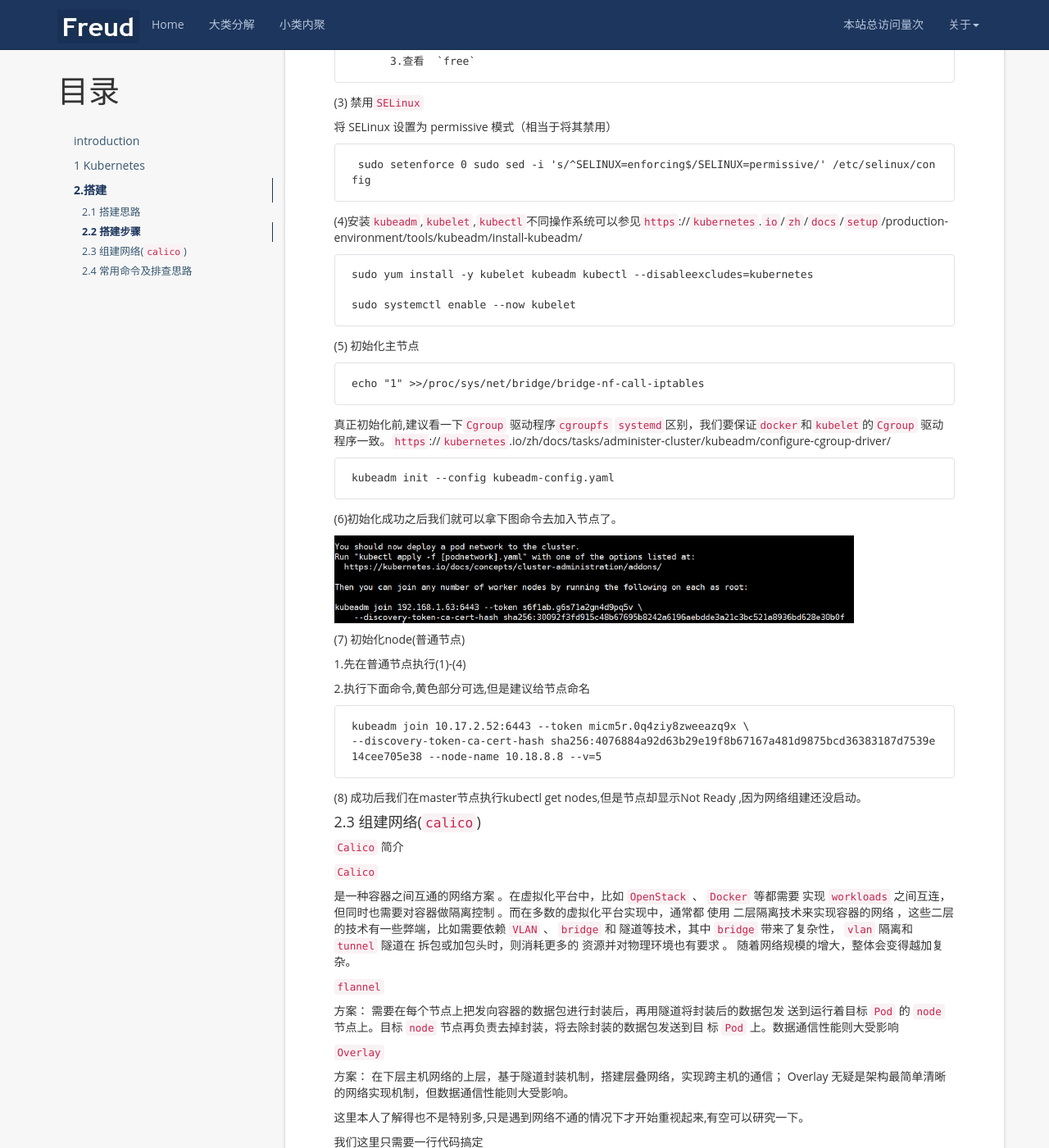
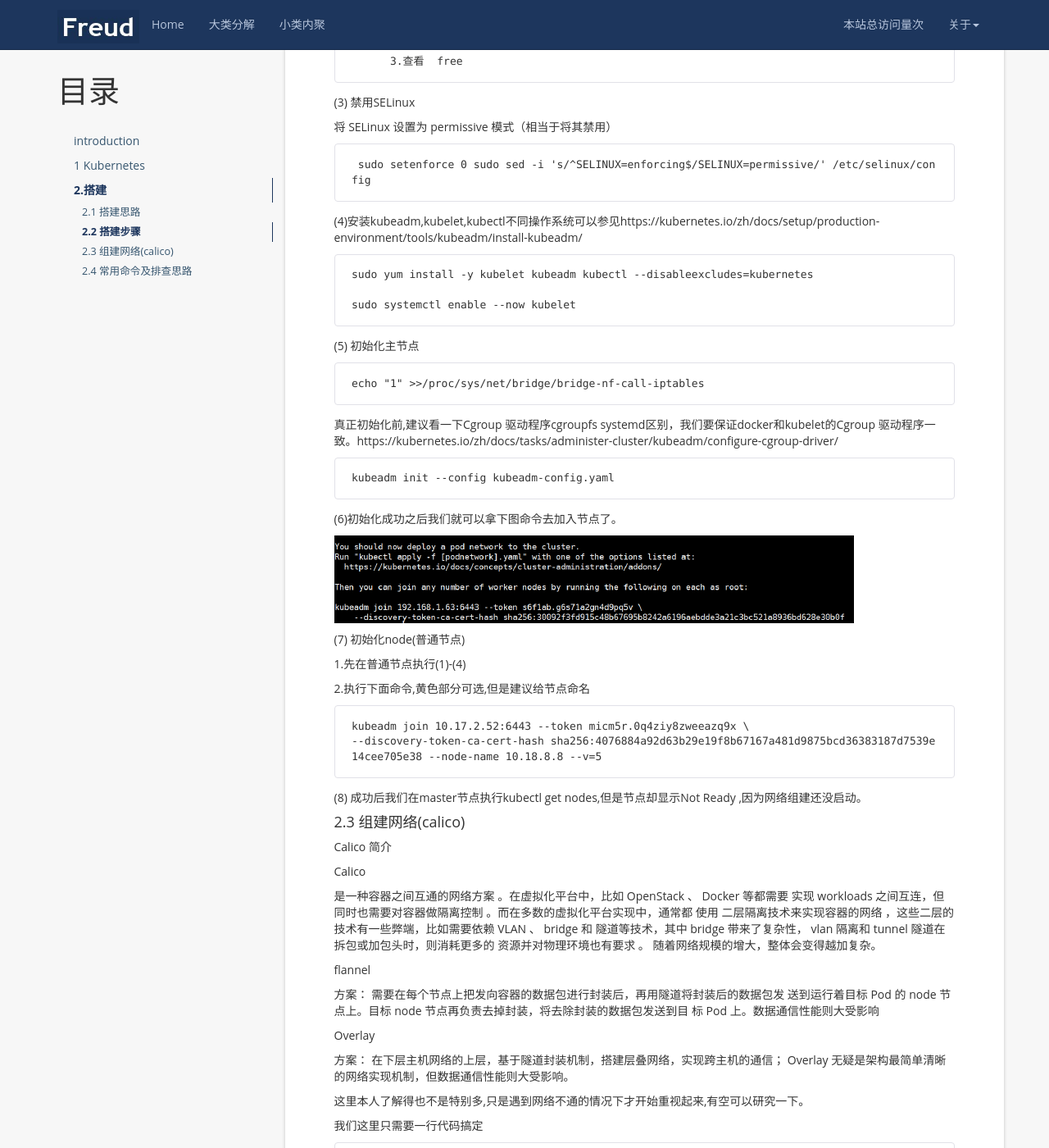
Before and after one commit to bo07997/myBlog, a Jekyll site: the page built from _posts/2021-08-12-Kubernetes集群搭建.md, in a window 1280 px wide and 1400 px high, scrolled down 1199 px. Shown: the whole window at 82% size. Built offline with Jekyll 4.4.1, drawn with Linux system fonts in a browser that asks for light colours; nearby versions of some CDN libraries; a script that is not in the unit is left out; comment, search, counter and statistics services are not loaded; some of the changed text lies outside the part shown.

Commit message:
Revert "MOD <批量美化>"
This reverts commit c4e48f9df566221e72e984bcc2987a8395e54891.

````diff
--- a/_posts/2021-08-12-Kubernetes集群搭建.md
+++ b/_posts/2021-08-12-Kubernetes集群搭建.md
@@ -11,19 +11,19 @@ description: Kubernetes集群搭建,比较简略。
 {:toc}
 #### introduction
 
-`Kubernetes`是 `Google` 开源的容器集群管理系统，基于 `Docker` 构建一个容器的调度服务，提供资源调度、均衡容灾、服务注册、动态扩缩容等功能套件。
+Kubernetes是 Google 开源的容器集群管理系统，基于 Docker 构建一个容器的调度服务，提供资源调度、均衡容灾、服务注册、动态扩缩容等功能套件。
 
 ## 1 Kubernetes
 
 #### 1.1概述
 
-`Kubernetes`是 `Google` 开源的容器集群管理系统，基于 `Docker` 构建一个容器的调度服务，提供资源调度、均衡容灾、服务注册、动态扩缩容等功能套件。 `Kubernetes` 基于 `docker` 容器的云平台，简写成： k8s。
+Kubernetes是 Google 开源的容器集群管理系统，基于 Docker 构建一个容器的调度服务，提供资源调度、均衡容灾、服务注册、动态扩缩容等功能套件。 Kubernetes 基于 docker 容器的云平台，简写成： k8s。
 
-#### 1.2 `kubeadm`、`kubelet` 和 `kubectl`
+#### 1.2 kubeadm、kubelet 和 kubectl
 
-`kubeadm`：用来初始化集群的指令。
+kubeadm：用来初始化集群的指令。
 
-`kubelet`：在集群中的每个节点上用来启动 `Pod` 和容器等。
+kubelet：在集群中的每个节点上用来启动 Pod 和容器等。
 
 kubectl：用来与集群通信的命令行工具。
 
@@ -35,7 +35,7 @@ kubectl：用来与集群通信的命令行工具。
 
 #### 2.2 搭建步骤
 
-(1) 安装`docker` 或者支持`CRI`的容器技术，例如cri-o，cri-containerd，rkt等等。
+(1) 安装docker 或者支持CRI的容器技术，例如cri-o，cri-containerd，rkt等等。
 
 ```
     yum -y install docker-ce
@@ -48,12 +48,12 @@ kubectl：用来与集群通信的命令行工具。
 ```
       1.swapoff -a
       2.# 注释 swap 行
-         `vim` /`etc`/`fstab`
+         vim /etc/fstab
 
-      3.查看  `free`
+      3.查看  free
 ```
 
-(3) 禁用`SELinux`
+(3) 禁用SELinux
 
  将 SELinux 设置为 permissive 模式（相当于将其禁用）
 
@@ -99,25 +99,25 @@ kubeadm join 10.17.2.52:6443 --token micm5r.0q4ziy8zweeazq9x \
 
 (8) 成功后我们在master节点执行kubectl get nodes,但是节点却显示Not Ready ,因为网络组建还没启动。
 
-#### 2.3 组建网络(`calico`)
+#### 2.3 组建网络(calico)
 
-`Calico` 简介
+Calico 简介
 
-`Calico`
+Calico
 
-是一种容器之间互通的网络方案 。在虚拟化平台中，比如 `OpenStack` 、 `Docker` 等都需要
-实现 `workloads` 之间互连，但同时也需要对容器做隔离控制 。而在多数的虚拟化平台实现中，通常都
-使用 二层隔离技术来实现容器的网络 ，这些二层的技术有一些弊端，比如需要依赖 `VLAN` 、 `bridge` 和
-隧道等技术，其中 `bridge` 带来了复杂性， `vlan` 隔离和 `tunnel` 隧道在 拆包或加包头时，则消耗更多的
+是一种容器之间互通的网络方案 。在虚拟化平台中，比如 OpenStack 、 Docker 等都需要
+实现 workloads 之间互连，但同时也需要对容器做隔离控制 。而在多数的虚拟化平台实现中，通常都
+使用 二层隔离技术来实现容器的网络 ，这些二层的技术有一些弊端，比如需要依赖 VLAN 、 bridge 和
+隧道等技术，其中 bridge 带来了复杂性， vlan 隔离和 tunnel 隧道在 拆包或加包头时，则消耗更多的
 资源并对物理环境也有要求 。 随着网络规模的增大，整体会变得越加复杂。
 
-`flannel`
+flannel
 
 方案： 需要在每个节点上把发向容器的数据包进行封装后，再用隧道将封装后的数据包发
-送到运行着目标 `Pod` 的 `node` 节点上。目标 `node` 节点再负责去掉封装，将去除封装的数据包发送到目
-标 `Pod` 上。数据通信性能则大受影响
+送到运行着目标 Pod 的 node 节点上。目标 node 节点再负责去掉封装，将去除封装的数据包发送到目
+标 Pod 上。数据通信性能则大受影响
 
-`Overlay`
+Overlay
 
 方案： 在下层主机网络的上层，基于隧道封装机制，搭建层叠网络，实现跨主机的通信；
 Overlay 无疑是架构最简单清晰的网络实现机制，但数据通信性能则大受影响。
@@ -142,52 +142,52 @@ kubectl apply -f https://docs.projectcalico.org/manifests/calico.yaml
 
 查看命令
 
-  1.`kubectl` `get` `deployment` -`A`       查看`deployment`
+  1.kubectl get deployment -A       查看deployment
 
 
 
-  2.`kubectl` `get` `node` -`A`       查看节点
+  2.kubectl get node -A       查看节点
 
-  3.`kubectl` `get` `pod` -`A`       查看`pod`
+  3.kubectl get pod -A       查看pod
 
 
 
 描述命令
 
-  1.`kubectl` `describe`  `node` `nodeName`  描述一个节点
+  1.kubectl describe  node nodeName  描述一个节点
 
-  2. `kubectl` `describe`  `pod` `podName`  描述一个`pod`
+  2. kubectl describe  pod podName  描述一个pod
 
 
 
 删除命令
 
-  1. `kubectl` `delete` `pod` `podName`  删除一个`pod`资源
+  1. kubectl delete pod podName  删除一个pod资源
 
 
 
 其它常用命令
 
-  1.`kubectl` `exec` -`it` `altraserver` -- /`bin`/`sh`  进入容器
+  1.kubectl exec -it altraserver -- /bin/sh  进入容器
 
 
 
 系统命令
 
-  1.`systemctl` `status` `kubelet`服务    查看`kubelet`服务状态
+  1.systemctl status kubelet服务    查看kubelet服务状态
 
-  2.`journalctl` -`xefu` `kubelet`服务  查看`kubelet`服务日志
+  2.journalctl -xefu kubelet服务  查看kubelet服务日志
 
 
 
 排查思路
 
-1.用`get` 命令查看资源对象是否正确。
+1.用get 命令查看资源对象是否正确。
 
 2.用描述命令去查看具体情况。
 
 3.如果有报错一般可以用关键字去判断了。
 
-4.如果是`kebelet`之类的服务，可以用系统命令查看日志,`journalctl` -`xefu` `kubelet` ，`systemctl` `status` `kubelet`前者更为详细和实时。
+4.如果是kebelet之类的服务，可以用系统命令查看日志,journalctl -xefu kubelet ，systemctl status kubelet前者更为详细和实时。
 
-5.如果是`pod`,可以直接去到宿主机,通过`docker` `logs`查看日志,也可以通过`kubectl` `logs`查看日志。
+5.如果是pod,可以直接去到宿主机,通过docker logs查看日志,也可以通过kubectl logs查看日志。
````
Also changed, not shown: other parts of _posts/2021-08-12-Kubernetes集群搭建.md (+2 -2 lines), _posts/2021-07-30-WINDOW下的CI.md (+10 -10 lines), _posts/2021-08-15-起岛自动化,部署容器化与集群化.md (+27 -27 lines), _posts/2021-08-20-容器化部署项目问题及解决思路.md (+6 -6 lines), _posts/2021-08-20-测试环境监控解决方案.md (+13 -13 lines).
